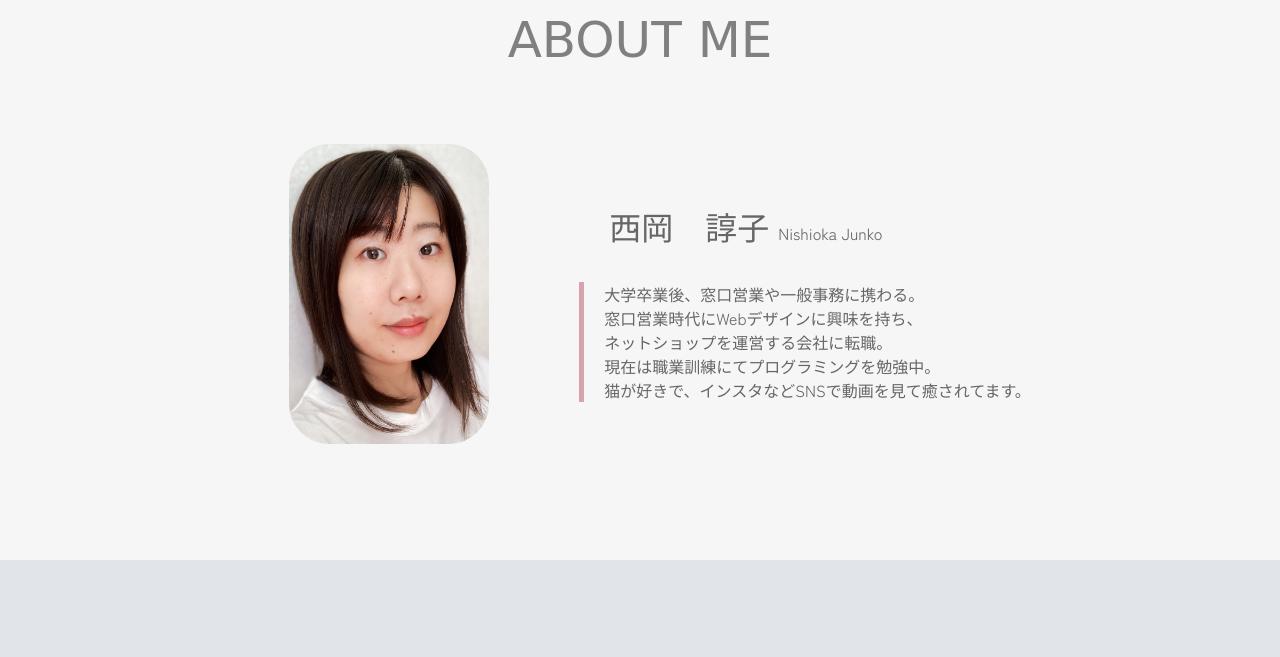
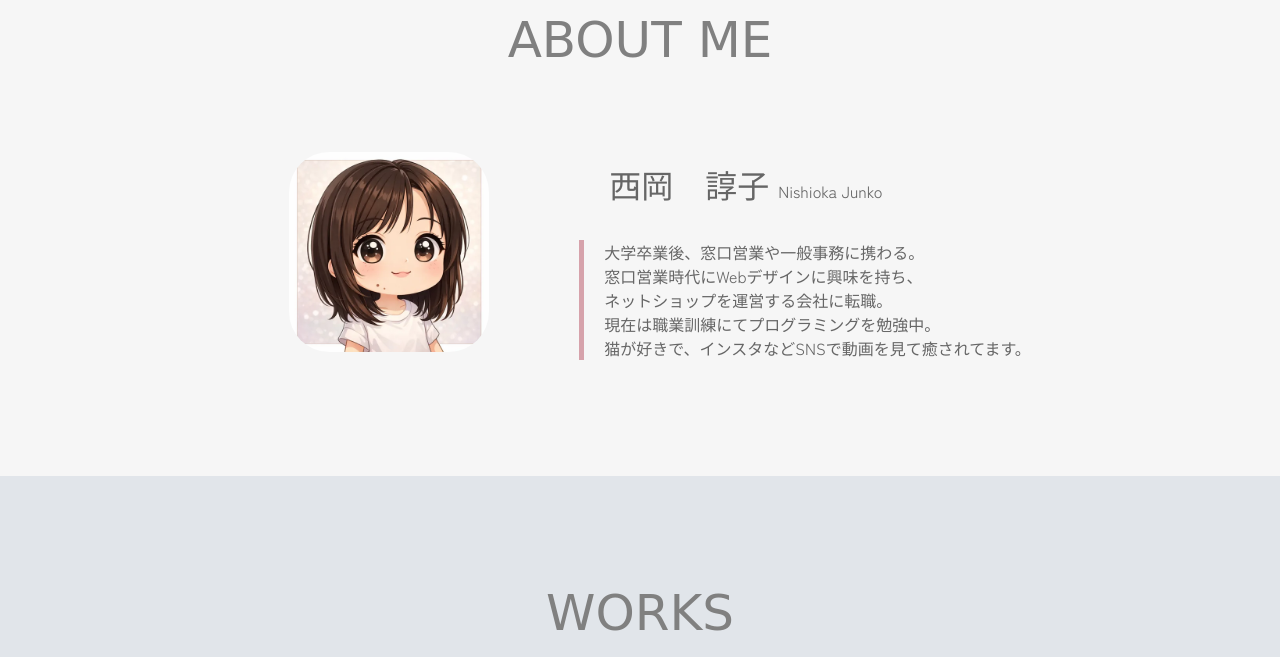
Before and after one commit to nishioka202/portfolio, a plain HTML site: page index.html in a window 1280 px wide. Shown: the part 911-1568 px from the top of the page. Drawn offline with nearby package versions, Linux system fonts and the light colour scheme; a web font is replaced by a local one.

Commit message:
Change profile picture format to WEBP
Updated profile picture format from JPG to WEBP for better optimization.

```diff
--- a/index.html
+++ b/index.html
@@ -47,7 +47,7 @@
 			<p class="midashi" id="about">ABOUT ME</p>
 			<div class="flex">
 				<figure>
-					<img src="images/profile_picture.jpg" alt="プロフィール画像">
+					<img src="images/profile_picture.webp" alt="プロフィール画像">
 				</figure>
 				<div class="career">
 					<p class="name">西岡　諄子 <span>Nishioka Junko</span></p>
@@ -164,4 +164,5 @@
 	<div id="page_top"><a href="#"></a></div>
 </body>
 
+
 </html>
```
